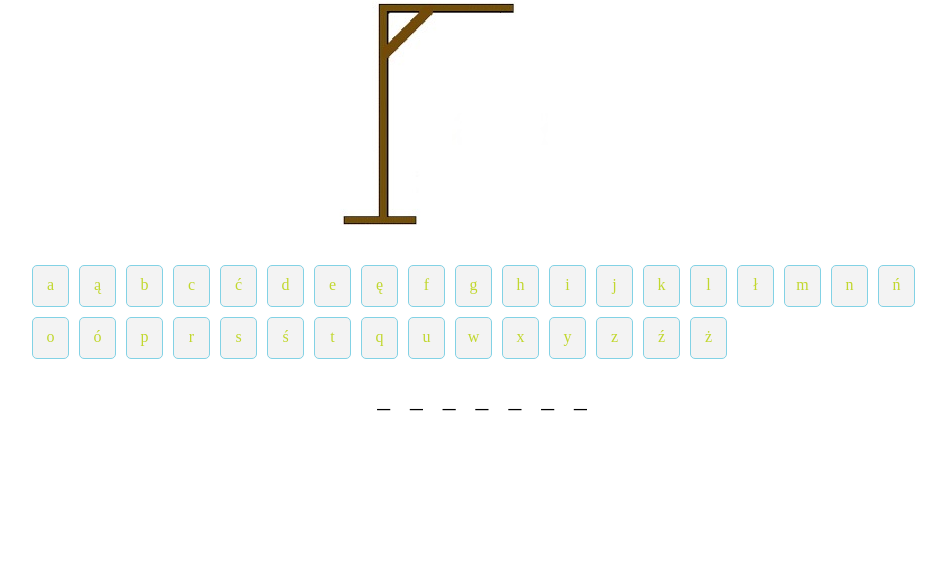
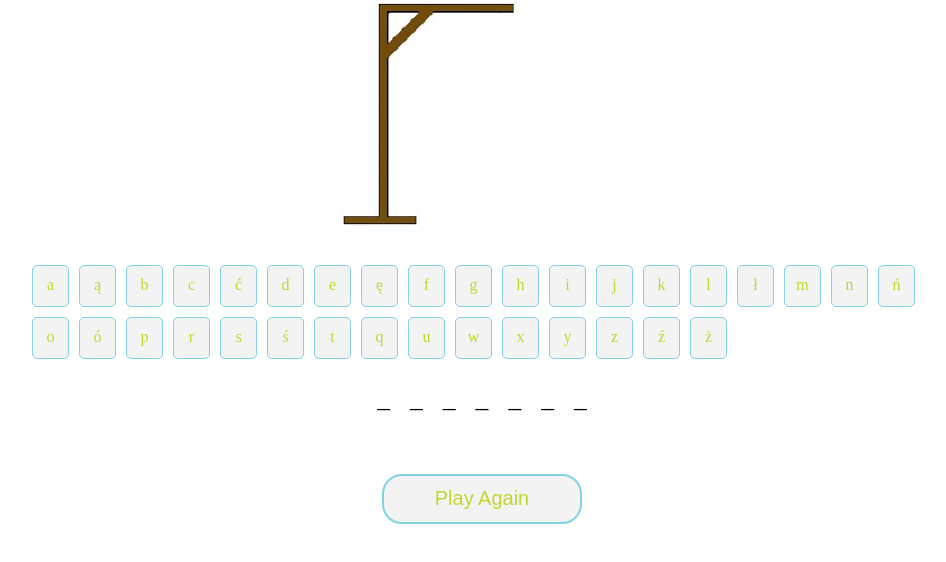
Before and after one commit to dybik08/Hangman, a website: page index.html in a window 1280 px wide. Shown: the part 106-668 px from the top of the page, without its empty margins (158-1104 px from the left). Drawn offline with Linux system fonts and the light colour scheme.

Commit message:
Add pulsing on hover button to restart game and basic function to reload page on click

```diff
--- a/css/style.scss
+++ b/css/style.scss
@@ -119,3 +119,35 @@ p{
     top: -12vh;
     z-index: -100;
 }
+
+#restartGameButton{
+  position: relative;
+  top: -15vh;
+  width: 200px;
+  height: 50px;
+  color: $green;
+  background-color: rgb(243,243,243);
+  font-size: 20px;
+  border-radius: 20px;
+  border-color: $blue;
+  border-style: solid;
+  outline: none;
+  &:hover{
+    animation: pulse 2s linear infinite;
+  }
+}
+
+@keyframes pulse {
+  0%{
+    box-shadow: 0 0 0 0 rgba(192,192,192,.7), 0 0 0 0 rgba(192,192,192,.7);
+  }
+  40%{
+    box-shadow: 0 0 0 20px rgba(192,192,192,0), 0 0 0 0 rgba(192,192,192,.7);
+  }
+  80%{
+    box-shadow: 0 0 0 20px rgba(192,192,192,0), 0 0 0 0 rgba(192,192,192,0);
+  }
+  100%{
+    box-shadow: 0 0 0 0 rgba(192,192,192,0), 0 0 0 0 rgba(192,192,192,0);
+  }
+}
--- a/index.html
+++ b/index.html
@@ -14,6 +14,7 @@
         </div>
         <div id="lettersButtonsDiv"></div>
         <div id="selectedWordDisplayerDiv"></div>
+        <button type="button" id="restartGameButton" onClick='restartGame()'>Play Again</button>
     </div>
 <script src="js/index.js"></script>
 </body>
--- a/js/index.js
+++ b/js/index.js
@@ -110,6 +110,14 @@ window.onload = () => {
           }
       }
     };
+
+    restartGame = () => {
+      const restartGameButton = document.getElementById('restartGameButton');
+      restartGameButton.onclick = () => {
+          location.reload(false)
+      }
+    };
+
     createLettersButtonsList();
     showResultForPlayer();
 
```
Also changed, not shown: css/style.css.
